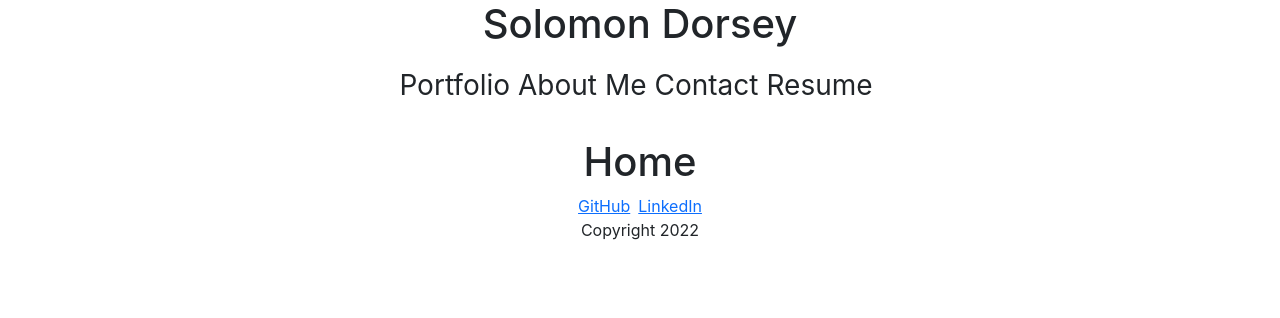
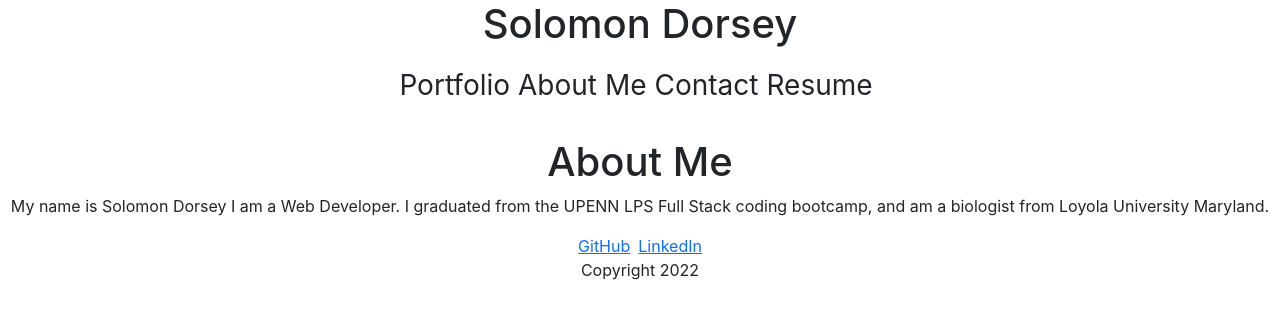
Before and after one commit to solm7/React-Portfolio, a React (Create React App) app in the folder my-app/: page /About in a window 1280 px wide. Shown: the top 318 px of the page. Built offline with nearby package versions, Linux system fonts and the light colour scheme.

Commit message:
Added About me

```diff
--- a/my-app/src/components/Home.js
+++ b/my-app/src/components/Home.js
@@ -1,4 +1,13 @@
 function Home() {
-  return <h1> Home</h1>;
+  return (
+    <div>
+      <h1> About Me</h1>
+      <p className="mw-50">
+        My name is Solomon Dorsey I am a Web Developer. I graduated from the
+        UPENN LPS Full Stack coding bootcamp, and am a biologist from Loyola
+        University Maryland.
+      </p>
+    </div>
+  );
 }
 export default Home;
```
